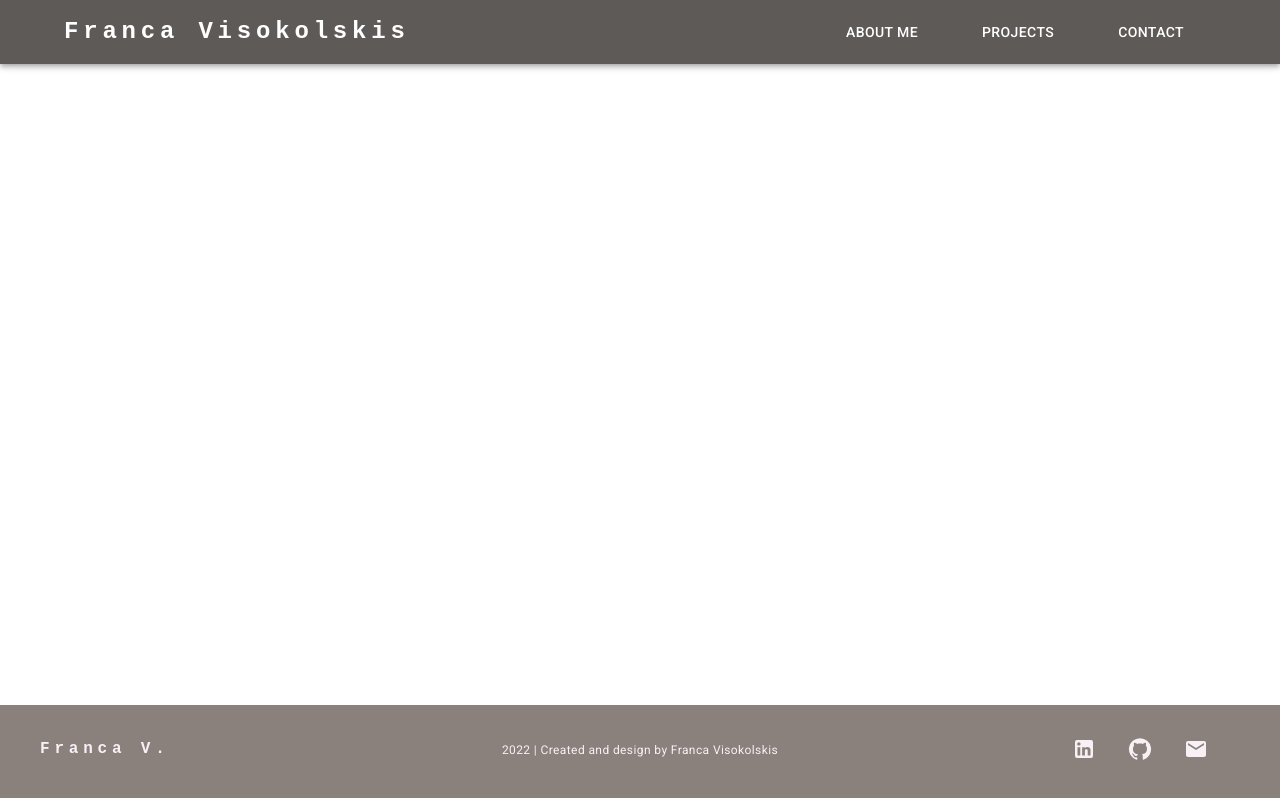
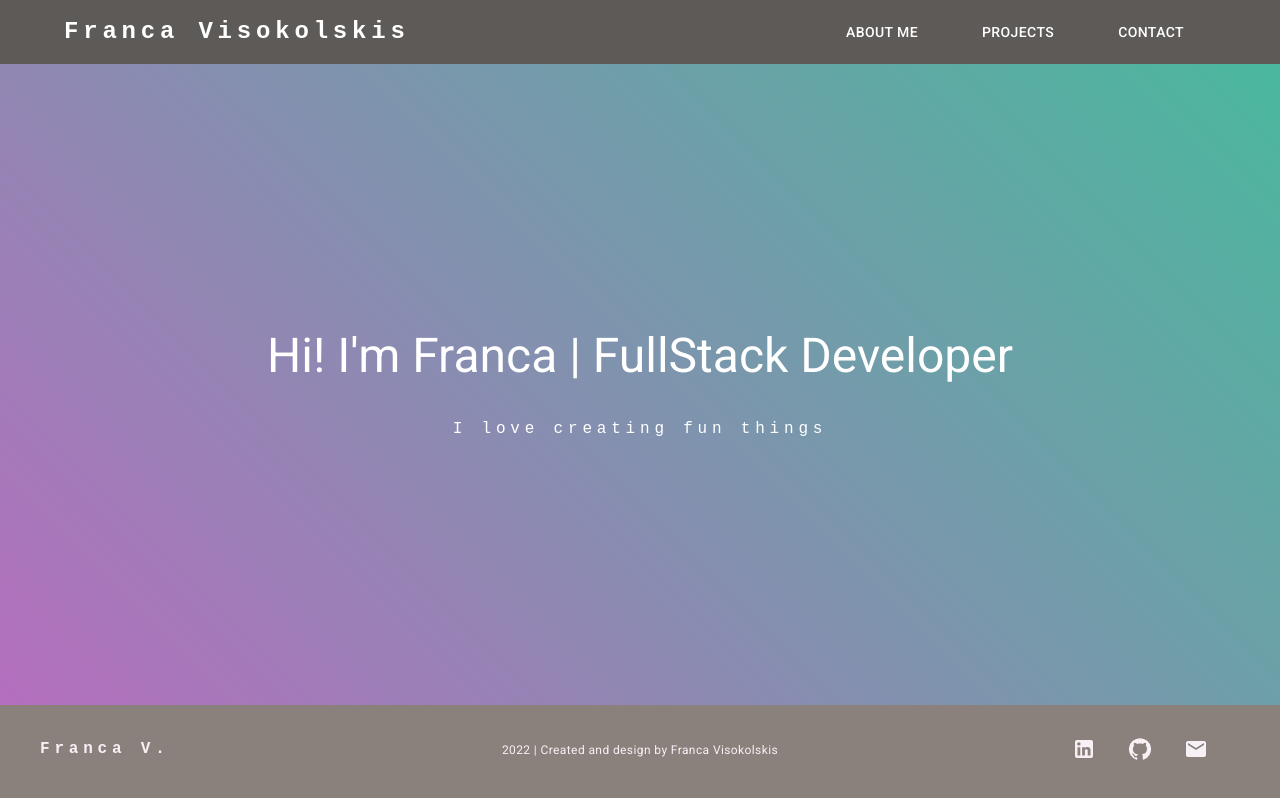
Before and after one commit to francavisok/portfolio, a React (Create React App) app: page / in a window 1280 px wide. Built offline with nearby package versions, Linux system fonts and the light colour scheme.

Commit message:
home created with animated background

```diff
--- a/src/Components/Home.jsx
+++ b/src/Components/Home.jsx
@@ -1,9 +1,48 @@
-import React from 'react'
+import React from "react";
+import { Box, Typography } from "@mui/material";
+import { keyframes } from "@mui/system";
+
+const move = keyframes`
+  0% {
+    backgroun-position: left;
+  }
+  100% {
+    background-position: right;
+  }
+`;
 
 const Home = () => {
   return (
-    <div></div>
-  )
-}
+    <Box
+      sx={{
+        display: 'flex',
+        flexDirection: 'column',
+        alignItems: "center",
+        justifyContent: "center",
+        height: "100%",
+        //background: "linear-gradient(45deg, #4C212A, #ACF39D, #EABDA8, #ACF39D)",
+        //background: "linear-gradient(45deg, #4C212A, #ACF39D, #24d292)",
 
-export default Home
+        background: "linear-gradient(45deg,#d558c8, #24d292)",
+        backgroundSize: "200%",
+        animation: `${move} 20s infinite alternate`,
+      }}
+    >
+      <Typography
+        variant="h3"
+        sx={{ color: "white", marginBottom: 4}}
+      >
+        Hi! I'm Franca | FullStack Developer
+      </Typography>
+      <Typography
+        sx={{ color: "white", fontFamily: "monospace",
+        fontWeight: 400,
+        letterSpacing: ".3rem", }}
+      >
+        I love creating fun things
+      </Typography>
+    </Box>
+  );
+};
+
+export default Home;
```
